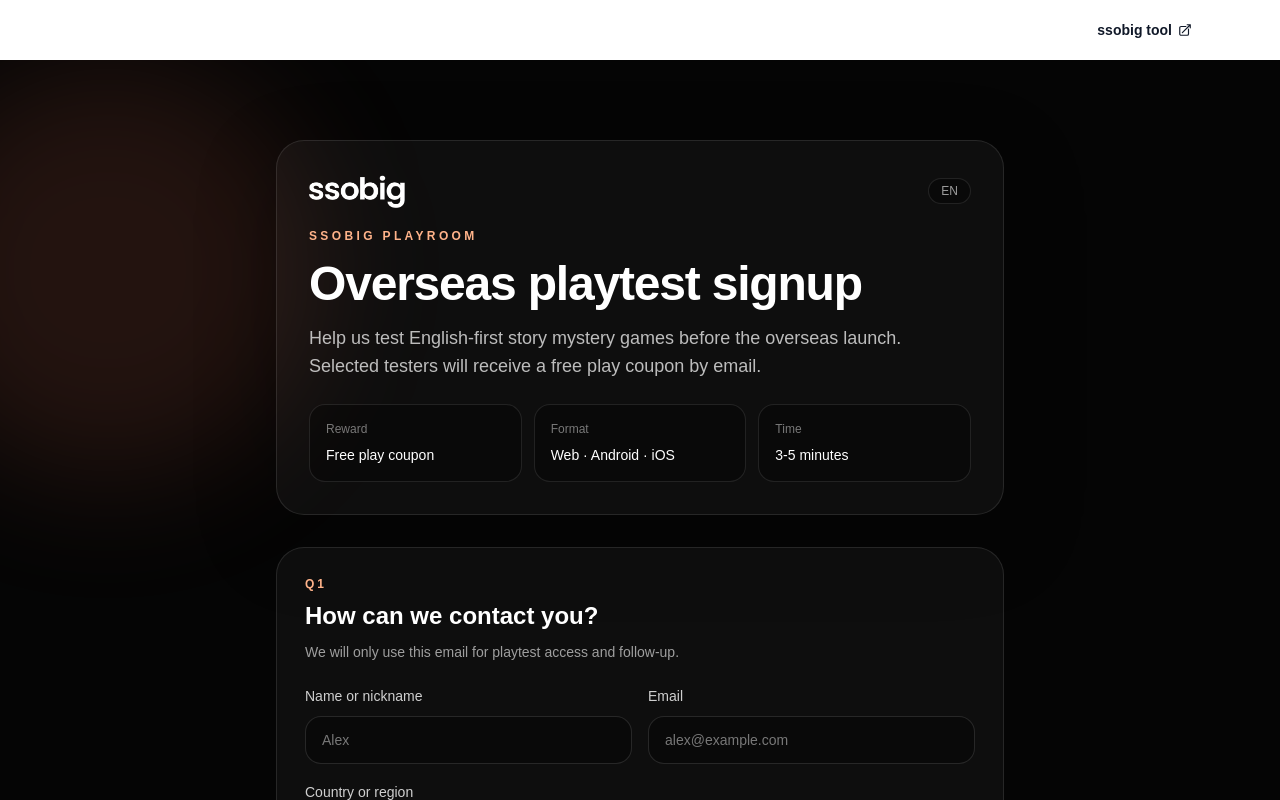
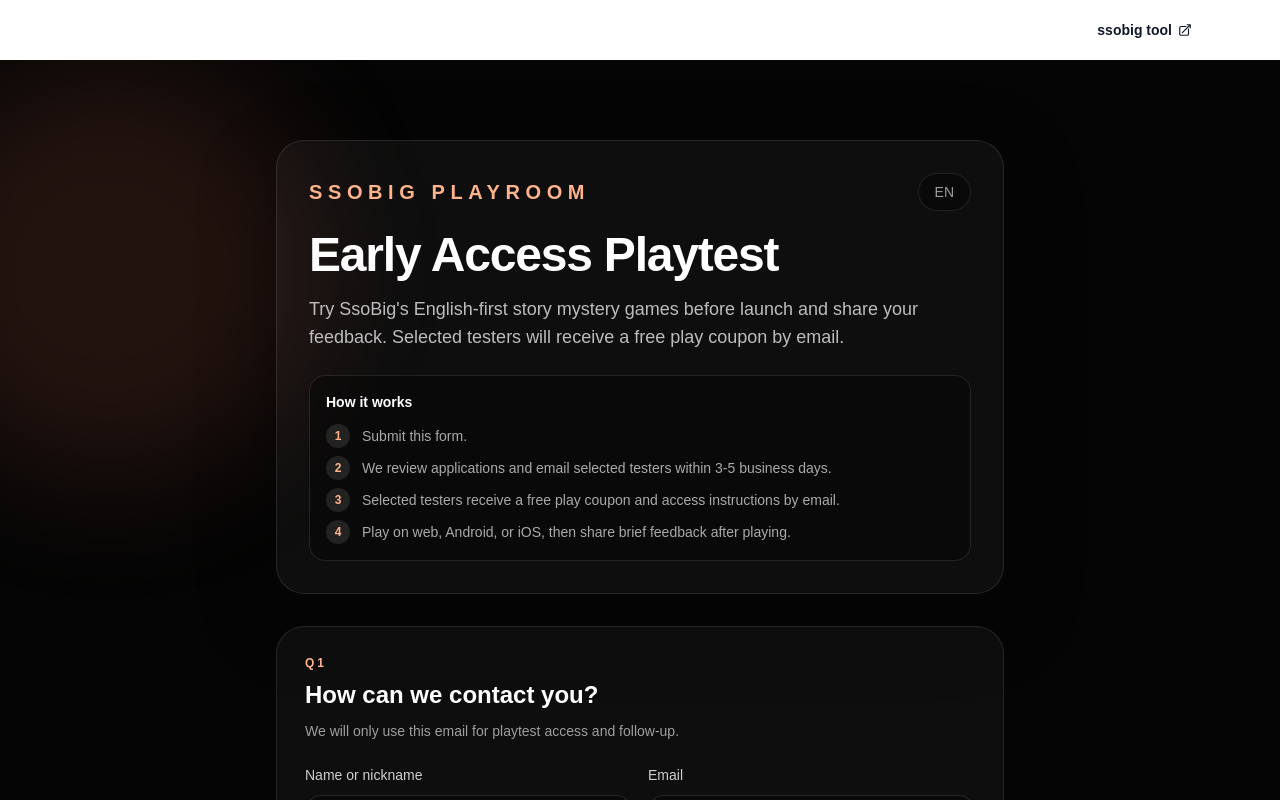
Before and after one commit to neofrigate/ssobig-home, a Next.js app: page /playroom/form/playtest/en in a window 1280 px wide. Shown: the top 800 px of the page. Built offline with nearby package versions, Linux system fonts and the light colour scheme.

Commit message:
Update playtest form copy and metadata

```diff
--- a/src/app/playroom/form/playtest/[locale]/PlaytestSignupForm.tsx
+++ b/src/app/playroom/form/playtest/[locale]/PlaytestSignupForm.tsx
@@ -1,6 +1,6 @@
 "use client";
 
-import Image from "next/image";
+import { useRouter } from "next/navigation";
 import { useEffect, useMemo, useState } from "react";
 import type { PlaytestLocale } from "../locales";
 
@@ -69,16 +69,19 @@
 const content = {
   en: {
     eyebrow: "SSOBIG PLAYROOM",
-    title: "Overseas playtest signup",
+    title: "Early Access Playtest",
     intro:
-      "Help us test English-first story mystery games before the overseas launch. Selected testers will receive a free play coupon by email.",
+      "Try SsoBig's English-first story mystery games before launch and share your feedback. Selected testers will receive a free play coupon by email.",
     sourcePattern: "Playtest form",
-    rewardLabel: "Reward",
-    rewardValue: "Free play coupon",
-    formatLabel: "Format",
-    formatValue: "Web · Android · iOS",
-    estimateLabel: "Time",
-    estimateValue: "3-5 minutes",
+    howItWorks: {
+      title: "How it works",
+      items: [
+        "Submit this form.",
+        "We review applications and email selected testers within 3-5 business days.",
+        "Selected testers receive a free play coupon and access instructions by email.",
+        "Play on web, Android, or iOS, then share brief feedback after playing.",
+      ],
+    },
     sections: {
       profile: {
         step: "Q1",
@@ -116,6 +119,7 @@
         "I agree to receive playtest access, coupons, and follow-up emails from SsoBig.",
       submit: "Apply for playtest",
       submitting: "Submitting...",
+      languageSwitch: "EN",
     },
     placeholders: {
       name: "Alex",
@@ -153,19 +157,29 @@
       "Thanks. If you are selected, we will send play access and coupon instructions by email.",
     dryRunNote:
       "Preview mode: the form UI is working, but the production collection endpoint is not connected yet.",
+    languageSwitch: {
+      title: "View this form in Korean?",
+      body:
+        "Your current answers will be lost when you switch languages. You can continue in Korean on the next page.",
+      cancel: "Stay here",
+      confirm: "View Korean form",
+    },
   },
   ko: {
     eyebrow: "SSOBIG PLAYROOM",
-    title: "해외 플레이테스트 신청",
+    title: "얼리 액세스 사전 체험 신청",
     intro:
-      "쏘빅의 영어권 스토리 추리게임 출시 전에 먼저 플레이해보고 의견을 남겨주세요. 선정된 테스터에게는 무료 플레이 쿠폰을 이메일로 보내드립니다.",
+      "쏘빅의 영어권 스토리 추리게임을 정식 출시 전에 먼저 체험하고 의견을 남겨주세요. 선정된 테스터에게는 무료 플레이 쿠폰을 이메일로 보내드립니다.",
     sourcePattern: "Playtest form",
-    rewardLabel: "리워드",
-    rewardValue: "무료 플레이 쿠폰",
-    formatLabel: "형태",
-    formatValue: "웹 · Android · iOS",
-    estimateLabel: "소요 시간",
-    estimateValue: "3-5분",
+    howItWorks: {
+      title: "진행 방식",
+      items: [
+        "신청서를 제출해주세요.",
+        "신청 내용을 확인한 뒤 선정된 분께 3-5영업일 내 이메일로 안내드립니다.",
+        "선정된 테스터에게 무료 플레이 쿠폰과 접속 방법을 보내드립니다.",
+        "웹, Android, iOS에서 플레이한 뒤 간단한 피드백을 남겨주세요.",
+      ],
+    },
     sections: {
       profile: {
         step: "Q1",
@@ -203,6 +217,7 @@
         "쏘빅의 플레이테스트 권한, 쿠폰, 후속 안내 이메일 수신에 동의합니다.",
       submit: "플레이테스트 신청하기",
       submitting: "신청 제출 중...",
+      languageSwitch: "KO",
     },
     placeholders: {
       name: "Alex",
@@ -240,6 +255,13 @@
       "감사합니다. 선정되면 플레이 권한과 쿠폰 안내를 이메일로 보내드리겠습니다.",
     dryRunNote:
       "미리보기 모드: 폼 UI는 동작하지만 운영 수집 엔드포인트는 아직 연결되지 않았습니다.",
+    languageSwitch: {
+      title: "영어로 보시겠어요?",
+      body:
+        "언어를 바꾸면 현재 작성 중인 내용은 사라집니다. 다음 페이지에서 영어로 신청서를 볼 수 있습니다.",
+      cancel: "계속 작성하기",
+      confirm: "영어 신청서 보기",
+    },
   },
 } as const;
 
@@ -366,10 +388,13 @@
 }: {
   locale: PlaytestLocale;
 }) {
+  const router = useRouter();
   const copy = content[locale];
   const [form, setForm] = useState<FormState>(INITIAL_FORM);
   const [submitState, setSubmitState] = useState<SubmitState>({ status: "idle" });
   const [countryOptions, setCountryOptions] = useState<CountryOption[]>([]);
+  const [showLanguagePrompt, setShowLanguagePrompt] = useState(false);
+  const targetLocale = locale === "ko" ? "en" : "ko";
 
   useEffect(() => {
     const displayLocale = locale === "ko" ? "ko" : "en";
@@ -470,6 +495,10 @@
     }
   };
 
+  const handleLanguageSwitch = () => {
+    router.push(`/playroom/form/playtest/${targetLocale}`);
+  };
+
   if (submitState.status === "success") {
     return (
       <div className="min-h-screen bg-[#050505] px-5 py-16 text-white md:py-24">
@@ -505,22 +534,17 @@
       <div className="relative mx-auto max-w-3xl px-5 py-14 md:py-20">
         <header className="mb-8 rounded-[28px] border border-white/10 bg-white/[0.04] p-6 shadow-[0_24px_80px_rgba(0,0,0,0.25)] md:p-8">
           <div className="mb-5 flex items-center justify-between gap-4">
-            <Image
-              src="/ssobig_assets/Logo/logo=ssobig, color=white.png"
-              alt="SsoBig"
-              width={96}
-              height={35}
-              className="h-auto w-24"
-              unoptimized
-            />
-            <div className="rounded-full border border-white/10 bg-black/30 px-3 py-1 text-xs font-medium text-white/60">
-              {locale === "ko" ? "KO" : "EN"}
-            </div>
+            <p className="text-lg font-semibold uppercase tracking-[0.28em] text-[#FFB38A] md:text-xl">
+              {copy.eyebrow}
+            </p>
+            <button
+              type="button"
+              onClick={() => setShowLanguagePrompt(true)}
+              className="rounded-full border border-white/10 bg-black/30 px-4 py-2 text-sm font-medium text-white/60 transition hover:border-white/25 hover:text-white"
+            >
+              {copy.labels.languageSwitch}
+            </button>
           </div>
-
-          <p className="text-xs font-semibold uppercase tracking-[0.28em] text-[#FFB38A]">
-            {copy.eyebrow}
-          </p>
           <h1 className="mt-4 break-keep text-3xl font-semibold tracking-tight text-white md:text-5xl">
             {copy.title}
           </h1>
@@ -528,26 +552,22 @@
             {copy.intro}
           </p>
 
-          <div className="mt-6 grid gap-3 md:grid-cols-3">
-            <div className="rounded-2xl border border-white/10 bg-black/30 p-4">
-              <p className="text-xs text-white/45">{copy.rewardLabel}</p>
-              <p className="mt-2 text-sm font-medium text-white">
-                {copy.rewardValue}
-              </p>
-            </div>
-            <div className="rounded-2xl border border-white/10 bg-black/30 p-4">
-              <p className="text-xs text-white/45">{copy.formatLabel}</p>
-              <p className="mt-2 text-sm font-medium text-white">
-                {copy.formatValue}
-              </p>
-            </div>
-            <div className="rounded-2xl border border-white/10 bg-black/30 p-4">
-              <p className="text-xs text-white/45">{copy.estimateLabel}</p>
-              <p className="mt-2 text-sm font-medium text-white">
-                {copy.estimateValue}
-              </p>
-            </div>
+          <div className="mt-6 rounded-2xl border border-white/10 bg-black/30 p-4">
+            <p className="text-sm font-semibold text-white">
+              {copy.howItWorks.title}
+            </p>
+            <ol className="mt-3 space-y-2 text-sm leading-6 text-white/65">
+              {copy.howItWorks.items.map((item, index) => (
+                <li key={item} className="flex gap-3">
+                  <span className="flex h-6 w-6 shrink-0 items-center justify-center rounded-full bg-white/10 text-xs font-semibold text-[#FFB38A]">
+                    {index + 1}
+                  </span>
+                  <span className="break-keep">{item}</span>
+                </li>
+              ))}
+            </ol>
           </div>
+
         </header>
 
         <form className="space-y-5" onSubmit={handleSubmit}>
@@ -690,6 +710,35 @@
           </button>
         </form>
       </div>
+
+      {showLanguagePrompt ? (
+        <div className="fixed inset-0 z-50 flex items-center justify-center bg-black/70 px-5">
+          <div className="w-full max-w-md rounded-[28px] border border-white/12 bg-[#111111] p-6 shadow-[0_24px_80px_rgba(0,0,0,0.45)]">
+            <h2 className="break-keep text-xl font-semibold text-white">
+              {copy.languageSwitch.title}
+            </h2>
+            <p className="mt-3 break-keep text-sm leading-6 text-white/65">
+              {copy.languageSwitch.body}
+            </p>
+            <div className="mt-6 grid gap-3 sm:grid-cols-2">
+              <button
+                type="button"
+                onClick={() => setShowLanguagePrompt(false)}
+                className="min-h-12 rounded-2xl border border-white/12 px-4 text-sm font-semibold text-white/75 transition hover:border-white/25 hover:text-white"
+              >
+                {copy.languageSwitch.cancel}
+              </button>
+              <button
+                type="button"
+                onClick={handleLanguageSwitch}
+                className="min-h-12 rounded-2xl bg-[#FF7A59] px-4 text-sm font-semibold text-[#050505] transition hover:brightness-105"
+              >
+                {copy.languageSwitch.confirm}
+              </button>
+            </div>
+          </div>
+        </div>
+      ) : null}
     </div>
   );
 }
--- a/src/app/playroom/form/playtest/[locale]/page.tsx
+++ b/src/app/playroom/form/playtest/[locale]/page.tsx
@@ -23,18 +23,48 @@
   }
 
   const isKorean = normalizedLocale === "ko";
+  const title = isKorean
+    ? "쏘빅 얼리 액세스 사전 체험 신청"
+    : "SsoBig Early Access Playtest";
+  const description = isKorean
+    ? "쏘빅의 영어권 스토리 추리게임을 정식 출시 전에 먼저 체험하고 의견을 남겨주세요."
+    : "Try SsoBig's English-first story mystery games before launch and share your feedback.";
+  const canonicalUrl =
+    `https://www.ssobig.com/playroom/form/playtest/${normalizedLocale}`;
 
   return {
-    title: isKorean ? "쏘빅 플레이테스트 신청" : "SsoBig Playtest Signup",
-    description: isKorean
-      ? "쏘빅 해외 플레이테스트에 참여하고 영어 버전 콘텐츠를 먼저 경험해보세요."
-      : "Join SsoBig's overseas playtest and try story-driven mystery games before launch.",
+    title: {
+      absolute: title,
+    },
+    description,
     robots: {
       index: false,
       follow: false,
     },
+    openGraph: {
+      title,
+      description,
+      url: canonicalUrl,
+      siteName: isKorean ? "쏘빅 SSOBIG" : "SsoBig",
+      locale: isKorean ? "ko_KR" : "en_US",
+      type: "website",
+      images: [
+        {
+          url: "/ssobig_assets/og-image.png",
+          width: 1200,
+          height: 630,
+          alt: isKorean ? "쏘빅 SSOBIG" : "SsoBig",
+        },
+      ],
+    },
+    twitter: {
+      card: "summary_large_image",
+      title,
+      description,
+      images: ["/ssobig_assets/og-image.png"],
+    },
     alternates: {
-      canonical: `https://www.ssobig.com/playroom/form/playtest/${normalizedLocale}`,
+      canonical: canonicalUrl,
     },
   };
 }
```
